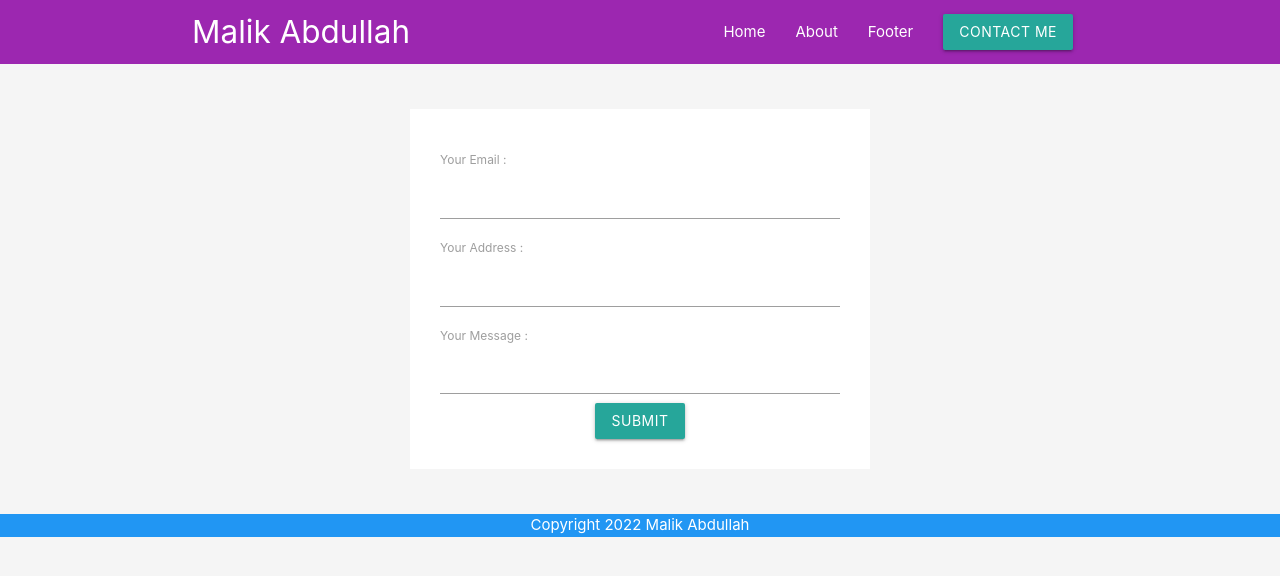
After one commit to MalikAbdCom/php-fundamental-yt, a PHP site: page /add.php in a window 1280 px wide. The commit adds this page. Shown: the top 576 px of the page. Run offline with PHP 8.4, Linux system fonts and the light colour scheme.

Commit message:
form validation

```diff
--- /dev/null
+++ b/add.php
@@ -0,0 +1,64 @@
+<?php
+if (isset($_POST['submit'])){
+    //email
+   if($_POST['email']){
+       echo htmlspecialchars($_POST['email']);
+   }else{
+      echo "please provide your email for registration!";
+      echo "<br/>";
+   }
+//email
+   if($_POST['pesan']){
+       echo htmlspecialchars($_POST['pesan']);
+   }else{
+      echo "please provide your email for registration!";
+      echo "<br/>";
+   }
+//email
+   if($_POST['alamat']){
+       echo htmlspecialchars($_POST['alamat']);
+   }else{
+      echo "please provide your email for registration!";
+      echo "<br/>";
+   }
+
+
+}
+?>
+
+<!doctype html>
+<html lang="en">
+
+<style>
+    .form-container {
+        padding: 3rem;
+
+    }
+
+    .form-div {
+        font-size: 1.5rem;
+        padding: 2rem;
+        max-width: 460px;
+        margin-inline: auto;
+    }
+</style>
+
+<?php require "modules/header.php"; ?>
+<section class="gray-text">
+    <div class="container form-container">
+        <form method="post" action="./add.php" class="white form-div">
+            <label for="email">Your Email :</label>
+            <input type="text" name="email" id="email">
+            <label for="asdf">Your Address :</label>
+            <input type="text" name="alamat" id="asdf">
+            <label for="rrr">Your Message :</label>
+            <input type="text" name="pesan" id="rrr">
+            <div class="center">
+                <input type="submit" value="Submit" name="submit" class="btn brand">
+            </div>
+        </form>
+    </div>
+</section>
+
+<?php require "modules/footer.php" ?>
+</html>
--- /dev/null
+++ b/modules/footer.php
@@ -0,0 +1,6 @@
+<footer class="blue">
+    <div class="container center-align ">
+        <a href="#" class="brand-text white-text  ">Copyright 2022 Malik Abdullah</a>
+    </div>
+</footer>
+</body>
--- /dev/null
+++ b/modules/header.php
@@ -0,0 +1,20 @@
+<head>
+    <meta charset="UTF-8">
+    <meta name="viewport"
+          content="width=device-width, user-scalable=no, initial-scale=1.0, maximum-scale=1.0, minimum-scale=1.0">
+    <meta http-equiv="X-UA-Compatible" content="ie=edge">
+    <link rel="stylesheet" href="https://cdnjs.cloudflare.com/ajax/libs/materialize/1.0.0/css/materialize.min.css">
+    <title>Document</title>
+</head>
+<body class="grey lighten-4">
+<nav class="purple z-depth-0">
+    <div class="container">
+        <a href="#" class="brand-logo brand-text">Malik Abdullah</a>
+        <ul class="brand-text right">
+            <li><a href="#" class="brand-text">Home</a></li>
+            <li><a href="#" class="brand-text">About</a></li>
+            <li><a href="#" class="brand-text">Footer</a></li>
+            <li><a href="#" class="brand-text btn">Contact Me</a></li>
+        </ul>
+    </div>
+</nav>
```
Also changed, not shown: index.php (+3 -35 lines).
